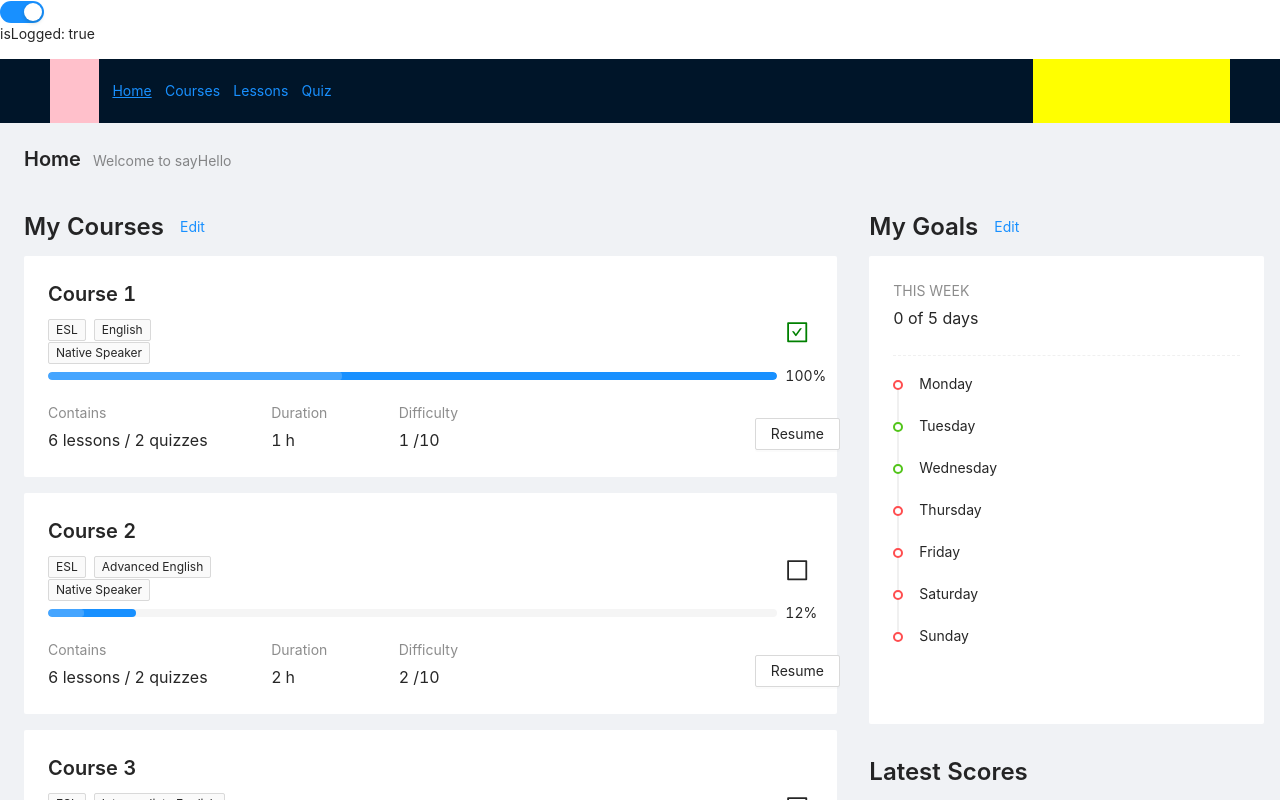
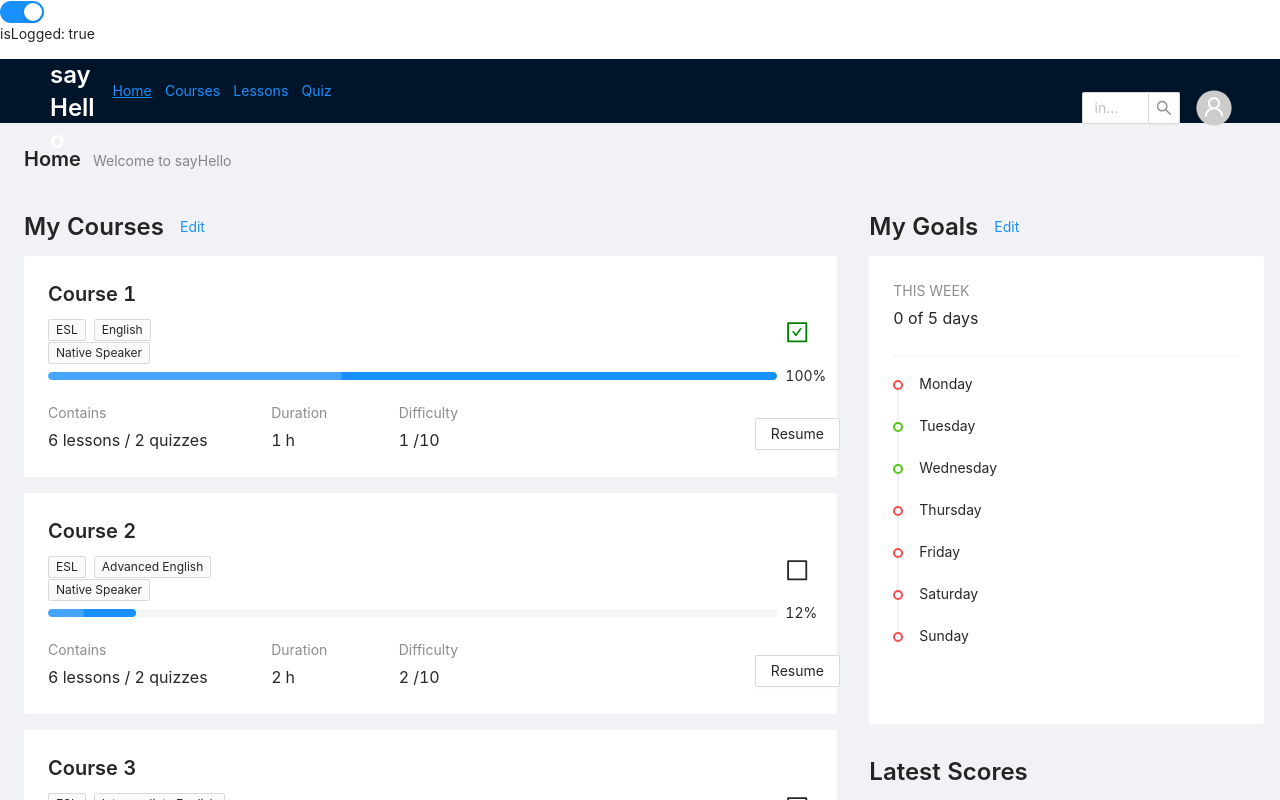
Before and after one commit to antoineGH/sayhello, a React (Create React App) app: page /auth/home in a window 1280 px wide. Shown: the top 800 px of the page. Built offline with nearby package versions, Linux system fonts and the light colour scheme.

Commit message:
create topMenu

```diff
--- /dev/null
+++ b/src/components/topMenu/Search.tsx
@@ -0,0 +1,17 @@
+import { Input } from 'antd'
+
+const SearchBar = () => {
+	const { Search } = Input
+
+	const onSearch = () => {
+		console.log('onSearch')
+	}
+
+	return (
+		<>
+			<Search placeholder='input search text' allowClear onSearch={onSearch} style={{ width: 200 }} />
+		</>
+	)
+}
+
+export default SearchBar
--- a/src/components/topMenu/TopMenu.tsx
+++ b/src/components/topMenu/TopMenu.tsx
@@ -1,15 +1,52 @@
-import { Col, Row } from 'antd'
+import { UserOutlined } from '@ant-design/icons'
+import { Avatar, Col, Dropdown, Menu, Row, Typography } from 'antd'
+
 import MenuItem from './MenuItem'
+import SearchBar from './Search'
 
 const TopMenu = () => {
+	const { Title } = Typography
+
+	const menu = (
+		<Menu>
+			<Menu.Item>
+				<a target='_blank' rel='noopener noreferrer' href='https://www.antgroup.com'>
+					Switch Profile
+				</a>
+			</Menu.Item>
+			<Menu.Item>
+				<a target='_blank' rel='noopener noreferrer' href='https://www.aliyun.com'>
+					Edit Account
+				</a>
+			</Menu.Item>
+			<Menu.Divider />
+			<Menu.Item>
+				<a target='_blank' rel='noopener noreferrer' href='https://www.luohanacademy.com'>
+					Logout
+				</a>
+			</Menu.Item>
+		</Menu>
+	)
+
 	return (
 		<>
 			<Row>
-				<Col style={{ backgroundColor: 'pink' }} span={1}></Col>
+				<Col className='col_logo' span={1}>
+					<Title level={3} className='title_logo'>
+						sayHello
+					</Title>
+				</Col>
 				<Col span={5}>
 					<MenuItem />
 				</Col>
-				<Col style={{ backgroundColor: 'yellow' }} span={4} offset={14}></Col>
+				<Col className='col_search' span={2} offset={15}>
+					<SearchBar />
+				</Col>
+				<Col className='col_avatar' span={1}>
+					<Dropdown overlay={menu} placement='bottomRight' arrow>
+						<Avatar icon={<UserOutlined />} />
+					</Dropdown>
+				</Col>
 			</Row>
 		</>
 	)
--- a/src/components/topMenu/style.css
+++ b/src/components/topMenu/style.css
@@ -2,3 +2,36 @@
 	display: flex;
 	justify-content: space-evenly;
 }
+
+.col_logo {
+	display: flex;
+	align-self: center;
+}
+
+.title_logo {
+	color: white !important;
+}
+
+.col_logo h3 {
+	display: flex;
+	justify-content: center;
+	margin: auto !important;
+}
+
+.col_avatar {
+	display: flex !important;
+	justify-content: flex-end;
+	align-self: center;
+}
+
+.col_avatar span {
+	justify-content: flex-end;
+	align-self: flex-end;
+	transform: scale(1.1);
+}
+
+.col_search {
+	display: flex !important;
+	justify-content: flex-end;
+	align-self: center;
+}
```
